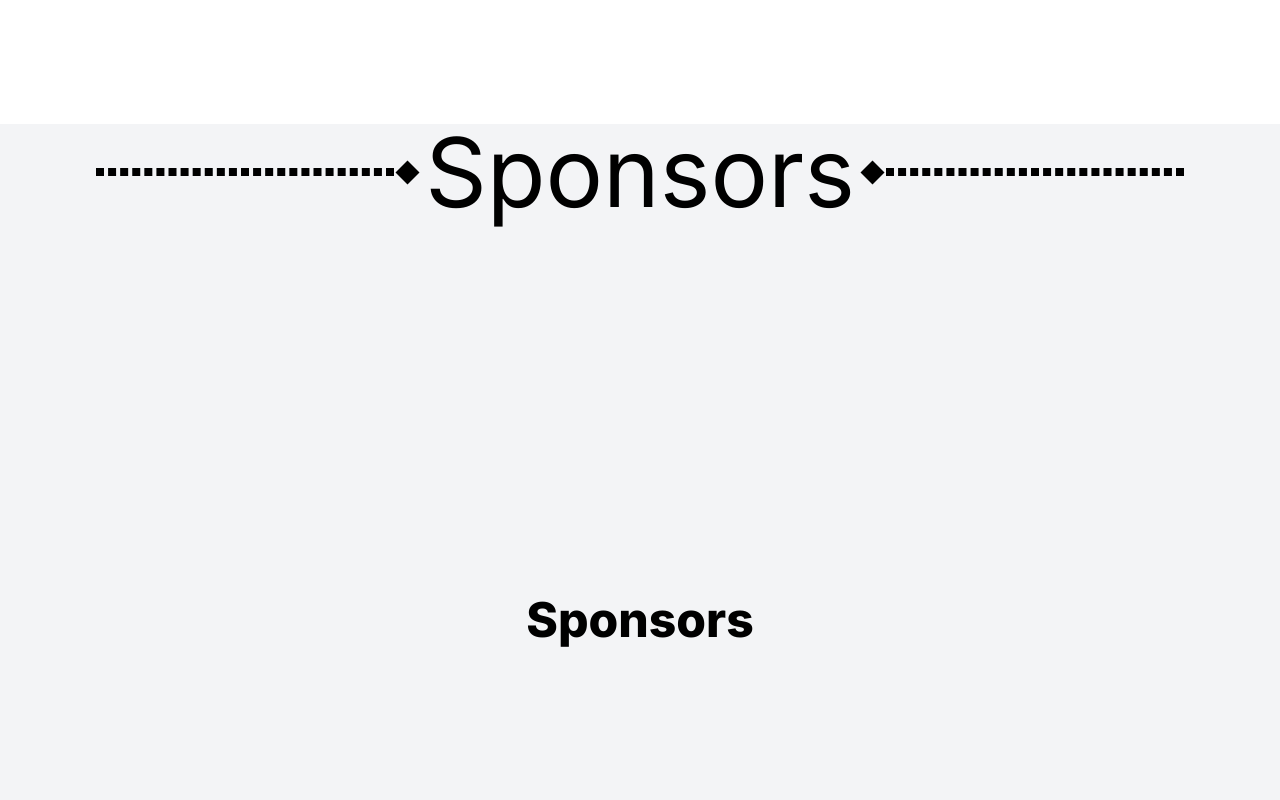
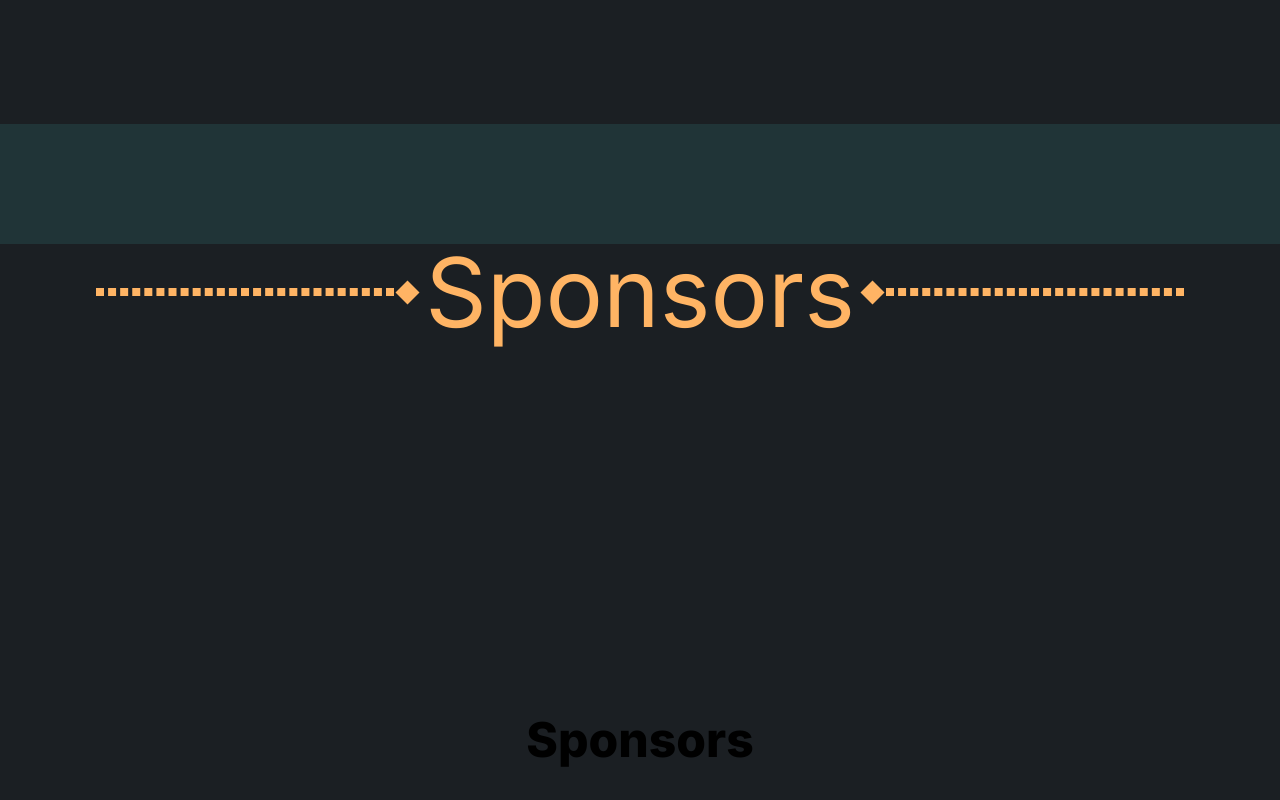
Before and after one commit to HackRU/frontendv2, a Next.js app: page / in a window 1280 px wide. Shown: the part 2660-3460 px from the top of the page. Built offline with nearby package versions, Linux system fonts and the light colour scheme; a web font is replaced by a local one.

Commit message:
added some colors and additional divider

```diff
--- a/app/(landing)/sections/GenericSection.tsx
+++ b/app/(landing)/sections/GenericSection.tsx
@@ -11,10 +11,11 @@ export default function GenericSection(props: GenericSectionProps) {
   return (
     <div
       id={props.title}
-      className={`flex w-full flex-col items-center bg-${props.color}`}
+      className={'flex w-full flex-col items-center bg-blue-200'}
     >
       <SectionTitle title={props.title} />
       {props.children}
+      <div className='h-[15vh] w-full bg-blue-100'></div>
     </div>
   );
 }
--- a/app/(landing)/sections/SectionTitle.tsx
+++ b/app/(landing)/sections/SectionTitle.tsx
@@ -3,17 +3,17 @@ export default function SectionTitle(props: { title: string }) {
     <div className="flex w-full items-center">
       <div className="w-[7.5vw]" />
       <div className="flex w-1/4 items-center">
-        <div className="h-[0px] flex-1 border-4 border-dashed border-black" />
+        <div className="h-[0px] flex-1 border-4 border-dashed border-orange-100" />
         <div className="w-[5px]" />
-        <div className="h-[17px] w-[17px] rotate-45 bg-black" />
+        <div className="h-[17px] w-[17px] rotate-45 bg-orange-100" />
       </div>
-      <div className="text-black-500 justify-content flex-grow text-center text-8xl">
+      <div className="text-orange-100 justify-content flex-grow text-center text-8xl">
         {props.title}
       </div>
       <div className="flex w-1/4 items-center">
-        <div className="h-[17px] w-[17px] rotate-45 bg-black" />
+        <div className="h-[17px] w-[17px] rotate-45 bg-orange-100" />
         <div className="w-[5px]" />
-        <div className="h-[0px] flex-1 border-4 border-dashed border-black" />
+        <div className="h-[0px] flex-1 border-4 border-dashed border-orange-100" />
       </div>
       <div className="w-[7.5vw]" />
     </div>
--- a/tailwind.config.ts
+++ b/tailwind.config.ts
@@ -13,10 +13,12 @@ const config: Config = {
       },
       colors: {
         blue: {
-          400: '#2589FE',
-          500: '#0070F3',
-          600: '#2F6FEB',
+          100: '#203437',
+          200: '#1B1F23'
         },
+        orange: {
+          100: '#FFB464'
+        }
       },
     },
     keyframes: {
```
